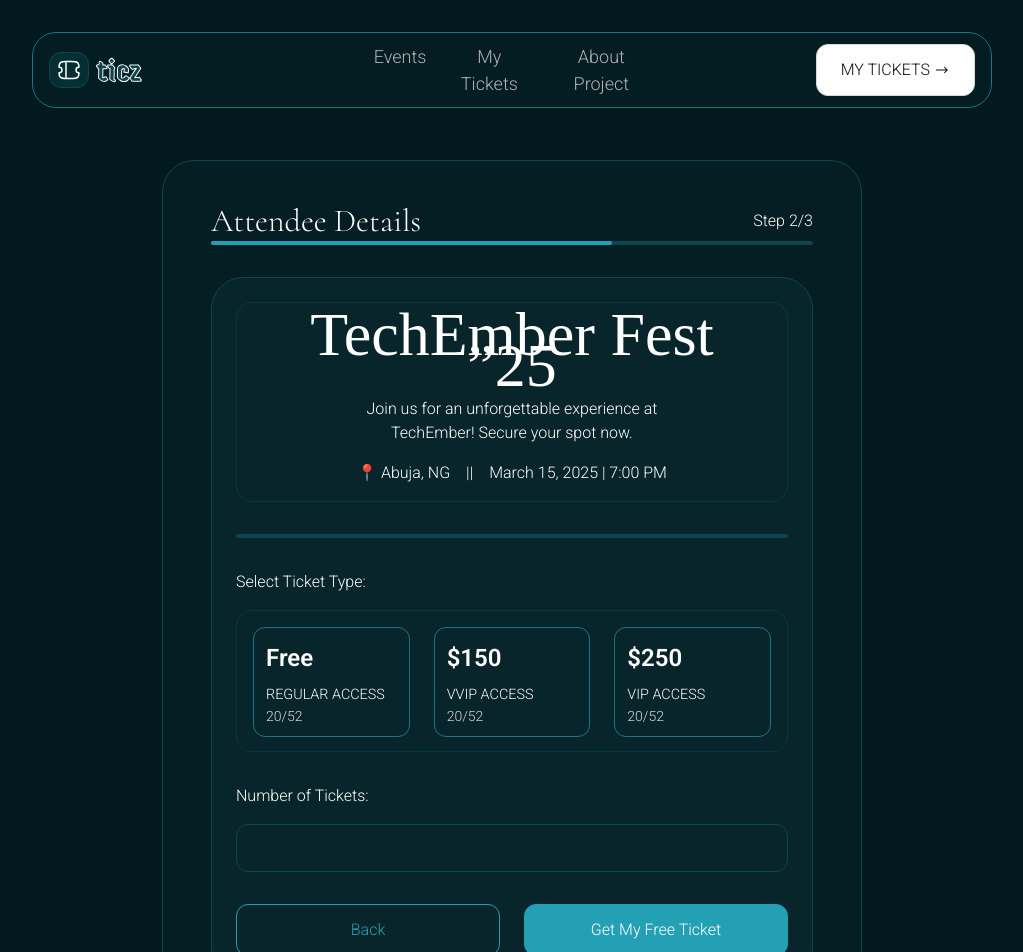
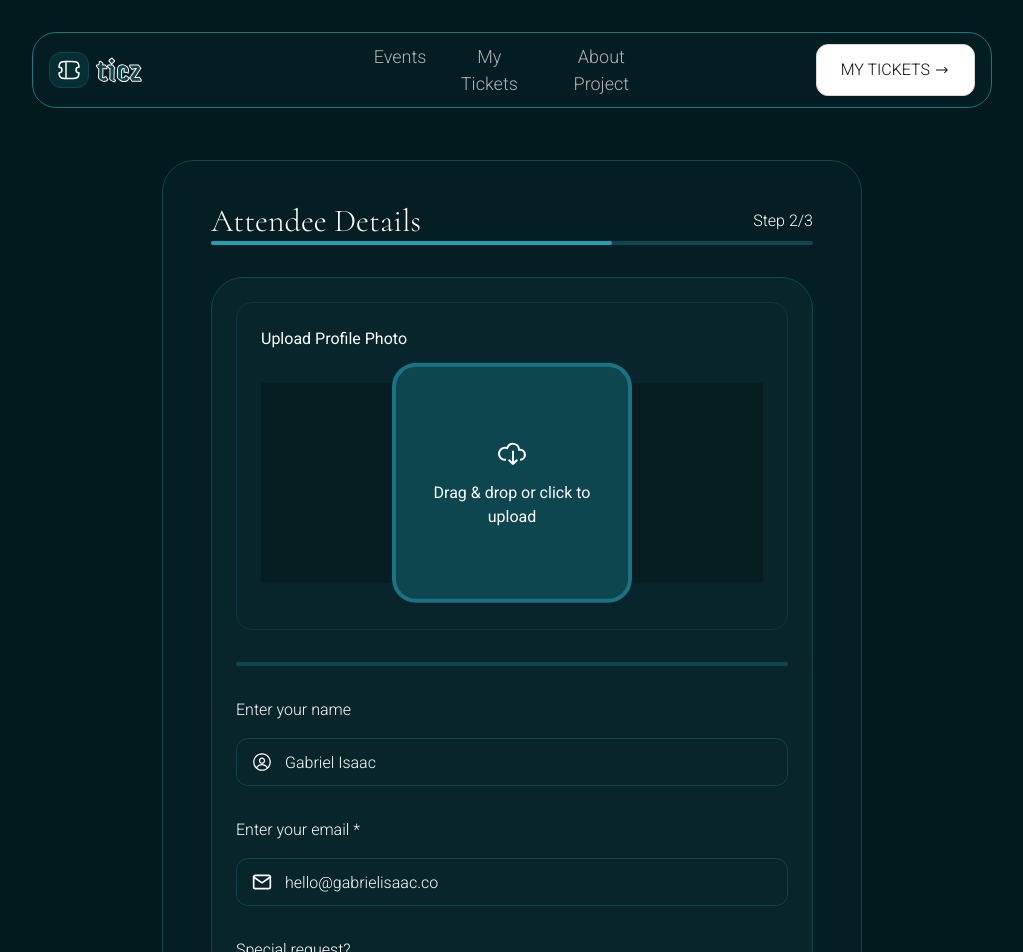
Before and after one commit to gabrielisaacs/conf_ticket_generator, a React (Vite) app in the folder app/: page / in a window 1280 px wide. Shown: the top 952 px of the page, without its empty margins (128-1151 px from the left). Built offline with nearby package versions, Linux system fonts and the light colour scheme; a web font is replaced by a local one.

Commit message:
feat: attendee detail form

```diff
--- a/app/src/components/AttendeeDetails.jsx
+++ b/app/src/components/AttendeeDetails.jsx
@@ -1,4 +1,7 @@
 import React from 'react'
+import { VscCloudDownload } from 'react-icons/vsc'
+import { FiMail } from 'react-icons/fi'
+import { RxAvatar } from "react-icons/rx"
 
 const AttendeeDetails = () => {
   return (
@@ -10,63 +13,55 @@ const AttendeeDetails = () => {
       <div className="w-full h-[0.25rem] bg-[#0E464F] relative rounded-full mb-[2rem]">
         <div className="absolute h-full rounded-full bg-[#24a0b5] w-2/3 "></div>
       </div>
+
+      {/* Upload photo container */}
       <div className="w-full h-max-content bg-[#08252B] border border-[#0E464F] rounded-[2rem] p-[1.5rem]">
-        <div className="flex flex-col mb-[2rem] h-[12.5rem] w-full p-[1.5rem] border border-[#07373F] rounded-2xl text-center justify-center gap-4">
-          <p className="text-[3.875rem] eventTitle">TechEmber Fest ”25</p>
-          <p className="max-w-[21.25rem] text-[1rem] mx-auto">Join us for an unforgettable experience at TechEmber! Secure your spot now.</p>
-          <div className="inline-flex gap-4 text-center mx-auto">
-            <p>📍 Abuja, NG</p>
-            <p>||</p>
-            <p>March 15, 2025 | 7:00 PM</p>
-          </div>
+        <div className="flex flex-col mb-[2rem] h-[20.5rem] w-full p-[1.5rem] border border-[#07373F] rounded-2xl gap-4 relative">
+          <p className='text-[1rem] mb-auto font-normal'>Upload Profile Photo</p>
+          <div className="w-full bg-black/20 h-[12.5rem] -translate-y-[3%]"></div>
+          <a href="">
+            <div className="flex flex-col absolute border-[4px] border-[#24A0B5]/50 w-[15rem] h-[15rem] rounded-3xl top-1/2 left-1/2 -translate-x-1/2 -translate-y-[43%] bg-[#0E464F] text-[#fafafa] justify-center items-center gap-3">
+              <VscCloudDownload size={32} />
+              <p className="text-center text-[1rem] font-normal max-w-48">Drag & drop or click to upload</p>
+            </div>
+          </a>
         </div>
 
         <div className="w-full h-[0.25rem] bg-[#0E464F] rounded-full mb-[2rem]"></div>
 
-        <div className="flex flex-col gap-4">
-          <div className="text-[1rem]">Select Ticket Type:</div>
-          <div className="grid grid-cols-3 grid-row-1 mb-[2rem] h-[8.875rem] w-full p-[1rem] border border-[#07373F] rounded-2xl gap-6">
-            <a href="#">
-              <div className="h-[6.875rem] w-full border border-[#197686] bg-transparent hover:bg-[#2C545B] selection:bg-[#12464E] rounded-xl transition-colors duration-200 p-[0.75rem]">
-                <p className='text-[1.5rem] text-white font-semibold'>
-                  Free
-                </p>
-                <div>
-                  <p className="text-[0.9rem] text-[#fafafa] mt-2">REGULAR ACCESS</p>
-                  <p className="text-[0.875rem] text-[#D9D9D9]">20/52</p>
-                </div>
-              </div>
-            </a>
-            <a href="#">
-              <div className="h-[6.875rem] w-full border border-[#197686] bg-transparent hover:bg-[#2C545B] selection:bg-[#12464E] rounded-xl transition-colors duration-200 p-[0.75rem]">
-                <p className='text-[1.5rem] text-white font-semibold'>
-                  $150
-                </p>
-                <div>
-                  <p className="text-[0.9rem] text-[#fafafa] mt-2">VVIP ACCESS</p>
-                  <p className="text-[0.875rem] text-[#D9D9D9]">20/52</p>
-                </div>
-              </div>
-            </a>
-
-            <a href="#">
-              <div className="h-[6.875rem] w-full border border-[#197686] bg-transparent hover:bg-[#2C545B] selection:bg-[#12464E] rounded-xl transition-colors duration-200 p-[0.75rem]">
-                <p className='text-[1.5rem] text-white font-semibold'>
-                  $250
-                </p>
-                <div>
-                  <p className="text-[0.9rem] text-[#fafafa] mt-2">VIP ACCESS</p>
-                  <p className="text-[0.875rem] text-[#D9D9D9]">20/52</p>
-                </div>
-              </div>
-            </a>
-
+        <div className="mb-[2rem] flex flex-col gap-4">
+          <label htmlFor="email">Enter your name</label>
+          <div className="relative">
+            <input type="email" name="email" id="email" className="w-full h-[3rem] bg-transparent border border-[#0e464f] text-white rounded-xl focus-within:outline-none p-4 pl-12 placeholder:text-white"
+              placeholder="Gabriel Isaac"
+            />
+            <RxAvatar
+              className="absolute left-4 top-1/2 -translate-y-1/2 text-white pointer-events-none"
+              size={20}
+            />
           </div>
         </div>
 
         <div className="mb-[2rem] flex flex-col gap-4">
-          <label htmlFor="numOfTicket">Number of Tickets:</label>
-          <input type="number" name="numOfTicket" id="numOfTicket" className='w-full h-[3rem] bg-transparent border border-[#0e464f] text-white rounded-xl focus-within:outline-none p-4' />
+          <label htmlFor="email">Enter your email *</label>
+          <div className="relative">
+            <input
+              type="email"
+              name="email"
+              id="email"
+              className="w-full h-[3rem] bg-transparent border border-[#0e464f] text-white rounded-xl focus-within:outline-none p-4 pl-12 placeholder:text-white"
+              placeholder="hello@gabrielisaac.co"
+            />
+            <FiMail
+              className="absolute left-4 top-1/2 -translate-y-1/2 text-white pointer-events-none"
+              size={20}
+            />
+          </div>
+        </div>
+
+        <div className="mb-[2rem] flex flex-col gap-4">
+          <label htmlFor="comment">Special request?</label>
+          <textarea name="comment" id="comment" cols="30" className='w-full h-[7.94rem] bg-transparent border border-[#0e464f] text-white rounded-xl focus-within:outline-none p-4 placeholder:text-white' placeholder="Enter your request here..."></textarea>
         </div>
 
         <div className="flex flex-row gap-[1.5rem] w-full">
```
